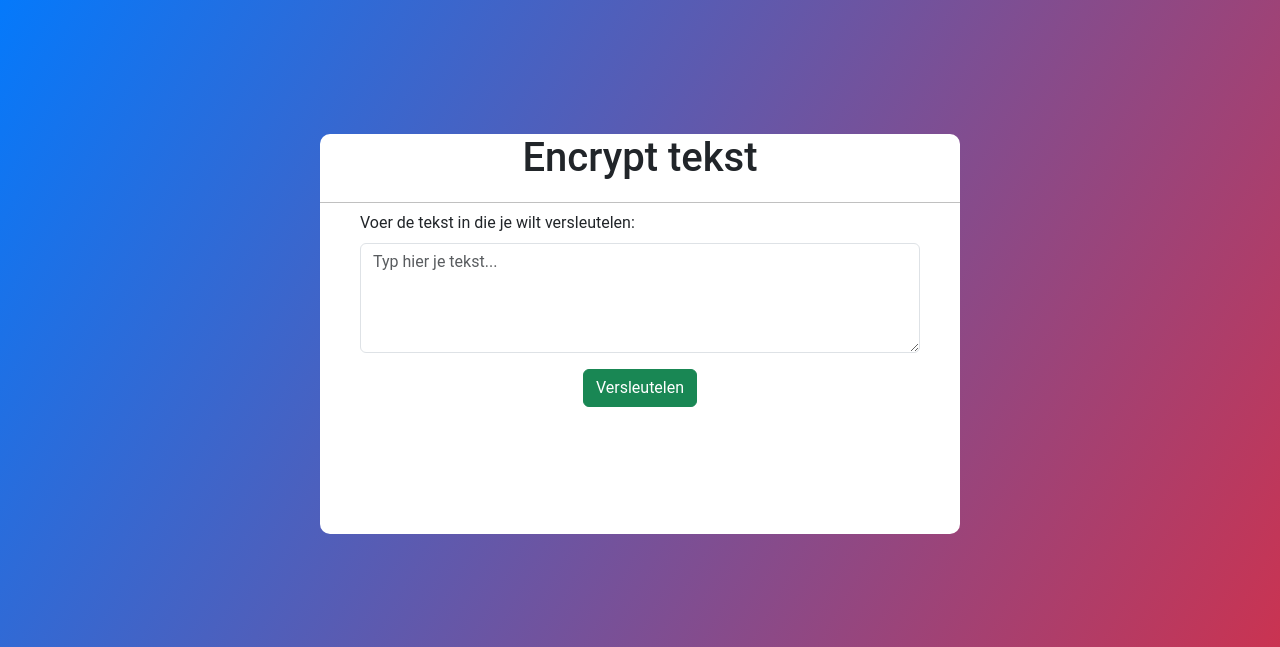
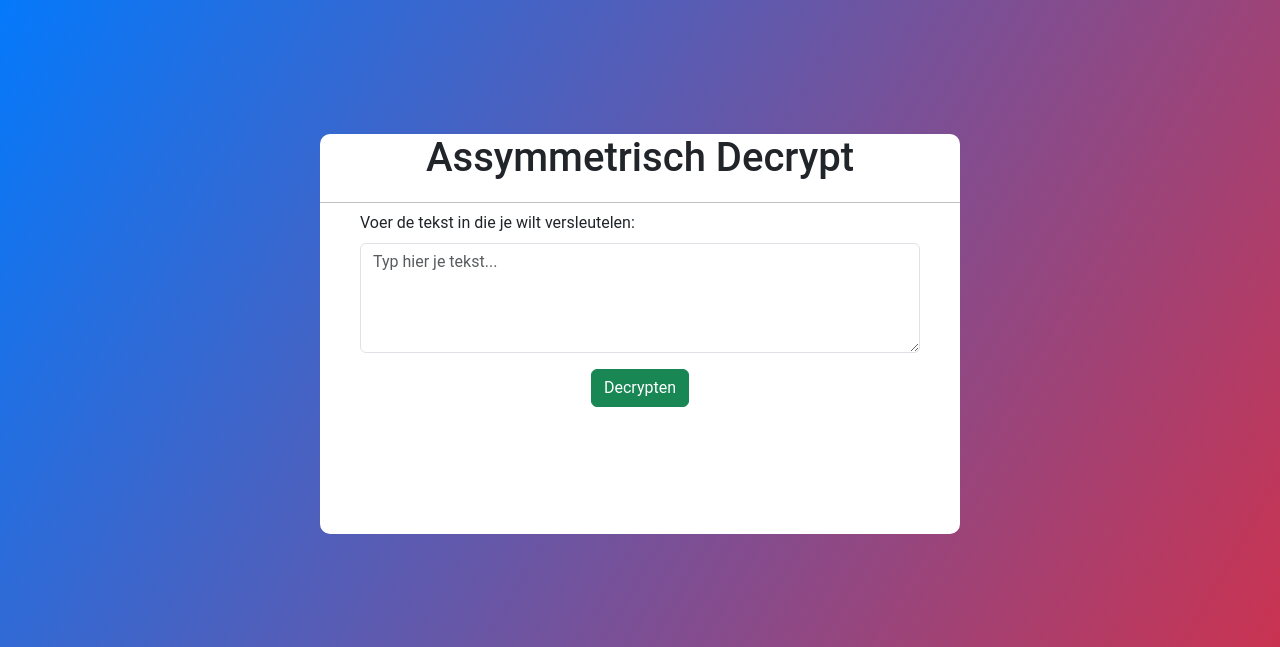
Before and after one commit to Nosair-1063157/our-transfer, a Flask app: template templates/a_decrypt.html in a window 1280 px wide. Shown: the part 66-713 px from the top of the page. Run offline with Flask 3, Linux system fonts and the light colour scheme; the template is opened without the code that fills it, so the values that code supplies are empty.

Commit message:
assymetrisch

```diff
--- a/Controller/Asymmetric_Controller.py
+++ b/Controller/Asymmetric_Controller.py
@@ -27,3 +27,7 @@ def generate_rsa_keys(key_size=2048):
                 encoding=serialization.Encoding.PEM,
                 format=serialization.PublicFormat.SubjectPublicKeyInfo
             ))
+
+        print("Nieuwe Public en Private key zijn generated en opgeslagen in de keys map lol")
+    else:
+        print("Public en Private key bestaan al in de keys map lol")
--- a/app.py
+++ b/app.py
@@ -1,11 +1,14 @@
 import os
 import uuid
 
+from cryptography.hazmat.primitives import serialization, hashes
+from cryptography.hazmat.primitives.asymmetric import padding
 from flask import Flask, render_template, request, url_for
 
 from flask import send_file
 from werkzeug.utils import secure_filename
 
+from Controller.Asymmetric_Controller import generate_rsa_keys
 from Controller.Symmetric_Controller import encrypt_text, decrypt_text, load_key
 from Controller.Upload_Controller import decrypt_file, encrypt_file
 
@@ -19,8 +22,6 @@ os.makedirs(app.config['DECRYPTED_FOLDER'], exist_ok=True)
 
 
 app.secret_key = "geheim"
-
-load_key()
 
 @app.route("/", methods=["GET", "POST"])
 def s_encrypt():
@@ -80,6 +81,59 @@ def upload():
 
     return render_template('upload.html')
 
+@app.route("/a_encrypt", methods=["GET", "POST"])
+def a_encrypt():
+    encrypted_text = None
+    if request.method == "POST":
+        text = request.form['text']
+        print("tekst te encrypten:", text)
+        generate_rsa_keys()
+
+        with open("keys/public_key.pem", "rb") as key_file:
+            public_key = serialization.load_pem_public_key(key_file.read())
+
+        encrypted_stuff = public_key.encrypt(
+            text.encode(),
+            padding.OAEP(
+                mgf=padding.MGF1(algorithm=hashes.SHA256()),
+                algorithm=hashes.SHA256(),
+                label=None
+            )
+        )
+        encrypted_text = encrypted_stuff.hex()
+        print("Encrypted text:", encrypted_text)
+        return render_template('a_encrypt.html', encrypted_text=encrypted_text)
+    return render_template('a_encrypt.html')
+
+@app.route("/a_decrypt", methods=["GET", "POST"])
+def a_decrypt():
+    decrypted_text = None
+    if request.method == "POST":
+        token = request.form['token'].strip()
+        print("te decrypten token:", token)
+        generate_rsa_keys()
+
+        with open("keys/private_key.pem", "rb") as key_file:
+            private_key = serialization.load_pem_private_key(
+                key_file.read(),
+                password=None,
+            )
+        try:
+            decrypted_stuff = private_key.decrypt(
+                bytes.fromhex(token),
+                padding.OAEP(
+                    mgf=padding.MGF1(algorithm=hashes.SHA256()),
+                    algorithm=hashes.SHA256(),
+                    label=None
+                )
+            )
+            decrypted_text = decrypted_stuff.decode()
+            print("Decrypted text:", decrypted_text)
+        except Exception as e:
+            print("Decryptiefout:", e)
+        return render_template("a_decrypt.html", decrypted_text=decrypted_text)
+    return render_template('a_decrypt.html')
+
 @app.route("/download/<file_id>")
 def download(file_id):
     encrypted_path = os.path.join(app.config['ENCRYPTED_FOLDER'], file_id + ".enc")
@@ -93,3 +147,5 @@ def download(file_id):
 
 if __name__ == '__main__':
     app.run(debug=True)
+    load_key()
+    generate_rsa_keys()
--- a/templates/a_decrypt.html
+++ b/templates/a_decrypt.html
@@ -4,22 +4,22 @@
 
 <div class="container">
     <div class="center">
-        <h1>Encrypt tekst</h1>
+        <h1>Assymmetrisch Decrypt</h1>
         <form method="POST" action="">
             <div class="mb-3">
-                <label for="text" class="form-label">Voer de tekst in die je wilt versleutelen:</label>
-                <textarea name="text" id="text" class="form-control" rows="4" placeholder="Typ hier je tekst..." required></textarea>
+                <label for="token" class="form-label">Voer de tekst in die je wilt versleutelen:</label>
+                <textarea name="token" id="token" class="form-control" rows="4" placeholder="Typ hier je tekst..." required></textarea>
             </div>
             <div class="text-center">
-                <button type="submit" class="btn btn-success">Versleutelen</button>
+                <button type="submit" class="btn btn-success">Decrypten</button>
             </div>
         </form>
 
-        {% if encrypted_text %}
+        {% if decrypted_text %}
         <hr>
         <div class="mt-4">
             <h3>Versleutelde Tekst:</h3>
-            <pre class="bg-light p-3 border rounded">{{ encrypted_text }}</pre>
+            <pre class="bg-light p-3 border rounded">{{ decrypted_text }}</pre>
             </div>
         {% endif %}
     </div>
--- a/templates/a_encrypt.html
+++ b/templates/a_encrypt.html
@@ -4,7 +4,7 @@
 
 <div class="container">
     <div class="center">
-        <h1>Encrypt tekst</h1>
+        <h1>Assymmetrisch Encryptie</h1>
         <form method="POST" action="">
             <div class="mb-3">
                 <label for="text" class="form-label">Voer de tekst in die je wilt versleutelen:</label>
--- a/templates/navbar.html
+++ b/templates/navbar.html
@@ -2,7 +2,7 @@
     <a class="nav-link text-warning" href="/"><i class="fa fa-fw fa-user"></i>Symmetrische Encrypt</a>
     <a class="nav-link text-warning" href="/decrypt"><i class="fa fa-fw fa-window-maximize"></i> Symmetrische Decrypt</a>
     <a class="nav-link text-danger" href="/a_encrypt"><i class="fa fa-fw fa-user"></i>Asymmetrische Encrypt</a>
-    <a class="nav-link text-danger" href="/s_decrypt"><i class="fa fa-fw fa-window-maximize"></i> Asymmetrische Decrypt</a>
+    <a class="nav-link text-danger" href="/a_decrypt"><i class="fa fa-fw fa-window-maximize"></i> Asymmetrische Decrypt</a>
 
 
     <a class="nav-link text-success" href="/upload"><i class="fa fa-fw fa-address-book"></i> Uploaden</a>
```
